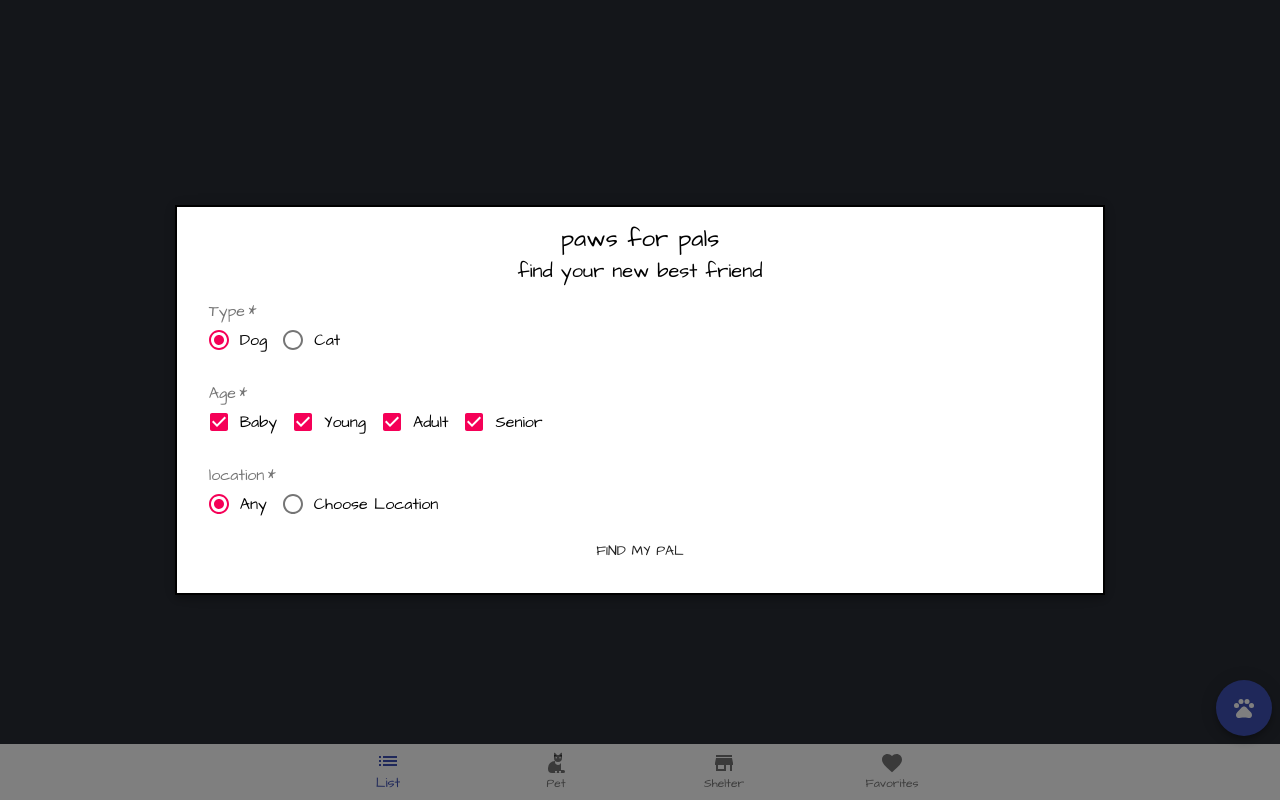
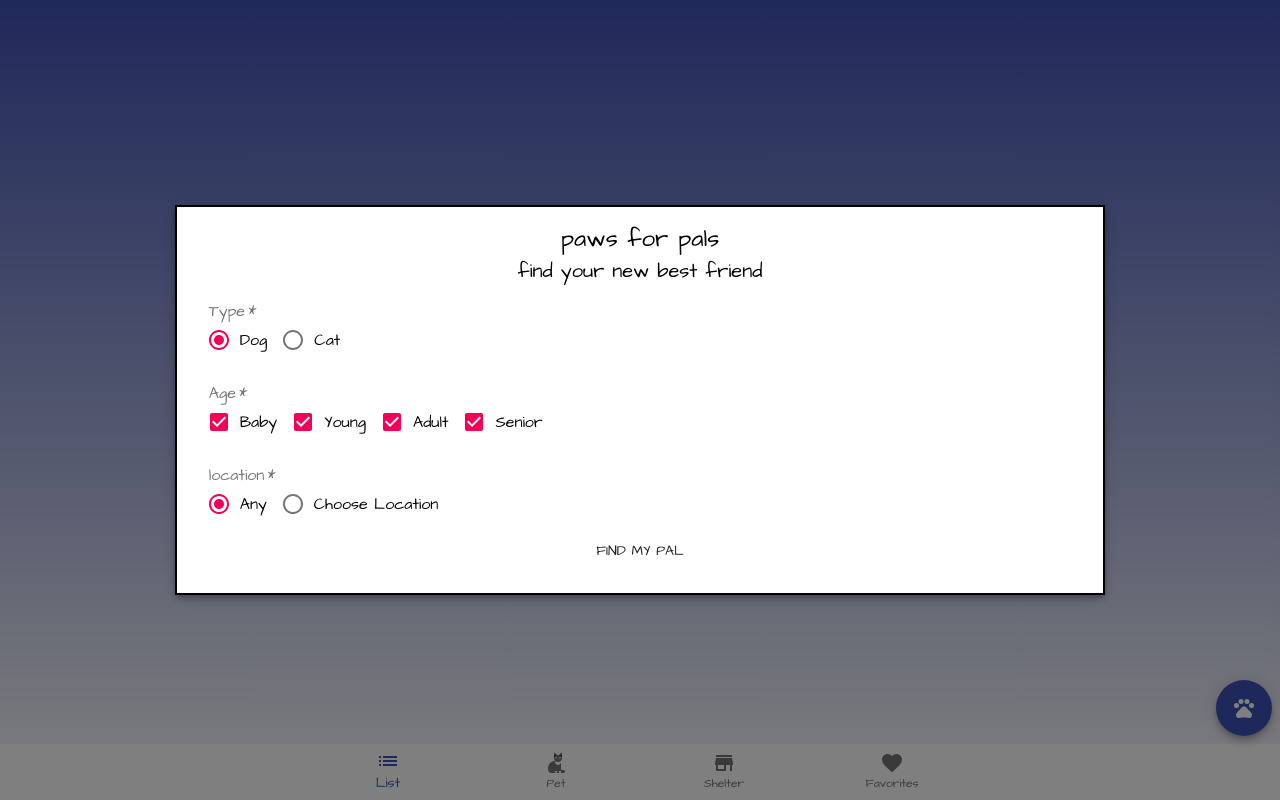
Before and after one commit to omgitsgod/paws-for-pals-front, a React (Create React App) app: page / in a window 1280 px wide. Built offline with nearby package versions, Linux system fonts and the light colour scheme; no server answers.

Commit message:
Use useDarkMode hook and add GlobalStyles

```diff
--- a/src/Components/App.js
+++ b/src/Components/App.js
@@ -1,11 +1,12 @@
 import React, { useState, useEffect } from 'react';
 import { ThemeProvider, createMuiTheme } from '@material-ui/core/styles';
+import GlobalStyles from '../GlobalStyles';
+import useDarkMode from '../hooks/useDarkMode';
 import TopBar from './TopBar';
 import SpeedDialMenu from './SpeedDialMenu';
 import BottomNav from './BottomNav'
 import PetCardContainer from './PetCardContainer';
 import ModalContainer from './ModalContainer';
-import '../App.css';
 import { dark, light } from '../theme';
 import { backHost, removeHash } from '../config';
 
@@ -24,9 +25,7 @@ function App() {
   const [modal, setModal] = useState(localStorage.getItem('options') ? false : true);
   const [selected, setSelected] = useState('list');
   const [pet, setPet] = useState({});
-  const [darkMode, setDarkMode] = useState(
-    localStorage.getItem('darkMode') === 'true' ? true : false
-  );
+  const [darkMode, setDarkMode] = useDarkMode();
   const theme = createMuiTheme(darkMode ? dark : light);
 
   const login = (user) => {
@@ -66,8 +65,10 @@ function App() {
     handleLogin();
   }, []);
   console.log(selected)
+  console.log(theme)
   return (
     <ThemeProvider theme={theme}>
+      <GlobalStyles />
       <div className='App'>
         {!modal ? (
           <TopBar
@@ -78,7 +79,7 @@ function App() {
             setDarkMode={setDarkMode}
           />
         ) : null}
-        <header className='Content'>
+        <div className='Content'>
           {!modal ? (
             <PetCardContainer
               key={options.type}
@@ -97,7 +98,7 @@ function App() {
             />
           )}
           <SpeedDialMenu onClickActions={onClickActions} />
-        </header>
+        </div>
         <BottomNav selected={selected} setSelected={setSelected} pet={pet} />
       </div>
     </ThemeProvider>
```
